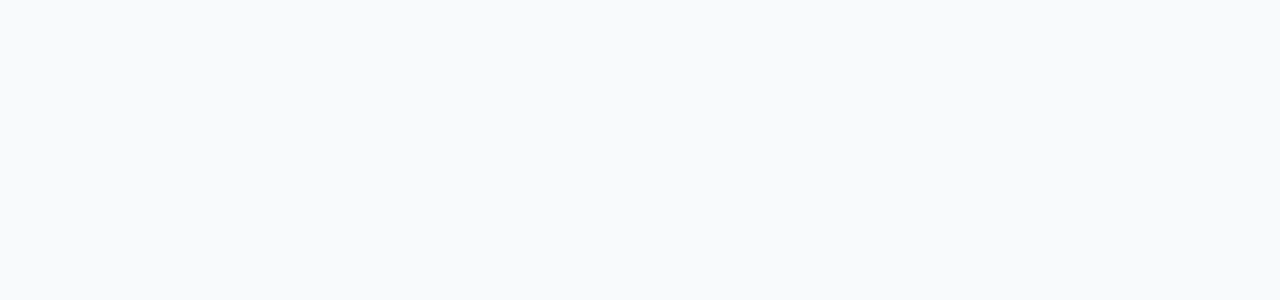
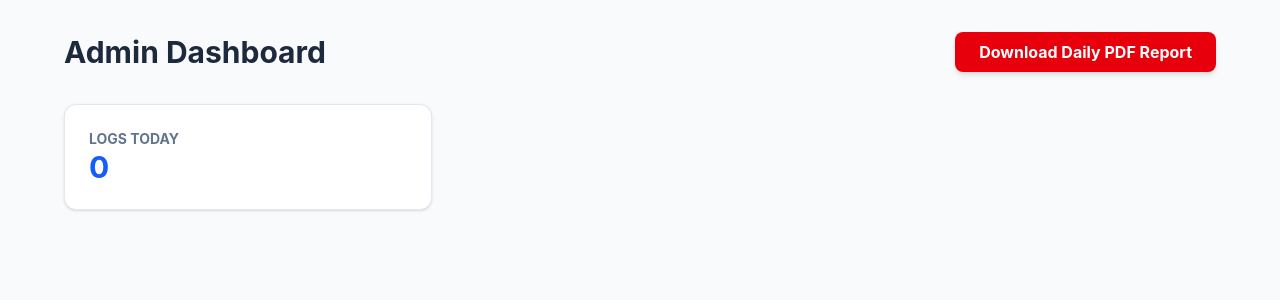
Before and after one commit to Abhineeth-23/project-tracker, a Vue app in the folder frontend/: page /admin in a window 1280 px wide. Before the commit this address had no page. Shown: the top 300 px of the page. Built offline with nearby package versions, Linux system fonts and the light colour scheme; no server answers.

Commit message:
Added the admin login

```diff
--- a/frontend/package.json
+++ b/frontend/package.json
@@ -10,6 +10,8 @@
   },
   "dependencies": {
     "@tailwindcss/vite": "^4.2.2",
+    "jspdf": "^4.2.1",
+    "jspdf-autotable": "^5.0.7",
     "pinia": "^3.0.4",
     "vue": "^3.5.30",
     "vue-router": "^4.6.4"
--- a/frontend/src/router/index.js
+++ b/frontend/src/router/index.js
@@ -2,13 +2,20 @@ import { createRouter, createWebHistory } from 'vue-router'
 import { useAuthStore } from '../stores/auth'
 import LoginView from '../views/LoginView.vue'
 import UserDashboardView from '../views/UserDashboardView.vue'
+import AdminDashboardView from '../views/AdminDashboardView.vue'
+
+
 
 const router = createRouter({
   history: createWebHistory(),
   routes: [
     { path: '/', redirect: '/login' },
     { path: '/login', component: LoginView },
-    { path: '/dashboard', component: UserDashboardView, meta: { requiresAuth: true } },
+    { path: '/dashboard', component: UserDashboardView, meta: { requiresAuth: true }},{
+  path: '/admin',
+  name: 'admin',
+  component: AdminDashboardView
+        } ,
     // Add Admin Dash later
   ]
 })
--- /dev/null
+++ b/frontend/src/views/AdminDashboardView.vue
@@ -0,0 +1,99 @@
+<template>
+  <div class="min-h-screen bg-slate-50 p-8">
+    <div class="max-w-6xl mx-auto">
+      <div class="flex justify-between items-center mb-8">
+        <h1 class="text-3xl font-bold text-slate-800">Admin Dashboard</h1>
+        <button @click="generatePDF" class="bg-red-600 hover:bg-red-700 text-white font-bold py-2 px-6 rounded-lg shadow-md transition-all">
+          Download Daily PDF Report
+        </button>
+      </div>
+
+      <div class="grid grid-cols-3 gap-6 mb-8">
+        <div class="bg-white p-6 rounded-xl shadow-sm border border-slate-200">
+          <h3 class="text-slate-500 text-sm font-bold uppercase">Logs Today</h3>
+          <p class="text-3xl font-bold text-blue-600">{{ todayLogs.length }}</p>
+        </div>
+      </div>
+
+      </div>
+  </div>
+</template>
+
+<script setup>
+import { ref, onMounted } from 'vue'
+import jsPDF from 'jspdf'
+import 'jspdf-autotable'
+
+const todayLogs = ref([])
+
+// Fetch all logs when the admin page loads
+onMounted(async () => {
+  try {
+    const res = await fetch(`${import.meta.env.VITE_API_BASE_URL}/logs`)
+    const data = await res.json()
+    // Filter for only today's logs
+    const today = new Date().toISOString().split('T')[0]
+    todayLogs.value = data.filter(log => log.date === today)
+  } catch (err) {
+    console.error("Failed to fetch logs", err)
+  }
+})
+
+const generatePDF = () => {
+  const doc = new jsPDF()
+  const todayDate = new Date().toLocaleDateString()
+
+  doc.setFontSize(18)
+  doc.text(`Project Daily Report - ${todayDate}`, 14, 22)
+
+  // 1. Hourly Presence Breakdown (Using Time Slots & Roll Numbers)
+  const TIME_SLOTS = {
+    1: "9:15 AM - 10:15 AM", 2: "10:15 AM - 11:15 AM",
+    3: "11:15 AM - 12:15 PM", 4: "1:00 PM - 2:00 PM",
+    5: "2:00 PM - 3:00 PM", 6: "3:00 PM - 4:00 PM"
+  }
+
+  // Group by hour
+  const hourlyData = { 1: [], 2: [], 3: [], 4: [], 5: [], 6: [] }
+  todayLogs.value.forEach(log => {
+    log.hours.forEach(hour => {
+      if (hourlyData[hour]) hourlyData[hour].push(log.rollNumber) // Using Roll Number instead of Name!
+    })
+  })
+
+  const presenceTable = Object.keys(hourlyData).map(hour => [
+    TIME_SLOTS[hour],
+    hourlyData[hour].join(', ') || 'None'
+  ])
+
+  doc.setFontSize(14)
+  doc.text("1. Hourly Presence Breakdown", 14, 35)
+  doc.autoTable({
+    startY: 40,
+    head: [['Time Slot', 'Roll Numbers Present']],
+    body: presenceTable,
+    theme: 'grid',
+    headStyles: { fillColor: [41, 128, 185] }
+  })
+
+  // 2. Team Progress Updates
+  const finalY = doc.lastAutoTable.finalY || 40
+  doc.text("2. Team Progress Updates", 14, finalY + 15)
+
+  const progressData = todayLogs.value.map(log => [
+    log.team,
+    log.rollNumber,
+    log.todayLog
+  ])
+
+  doc.autoTable({
+    startY: finalY + 20,
+    head: [['Team', 'Roll Number', 'Accomplished Today']],
+    body: progressData,
+    theme: 'grid',
+    headStyles: { fillColor: [39, 174, 96] }
+  })
+
+  doc.save(`Project_Report_${todayDate.replace(/\//g, '-')}.pdf`)
+}
+</script>
--- a/frontend/src/views/UserDashboardView.vue
+++ b/frontend/src/views/UserDashboardView.vue
@@ -31,13 +31,13 @@
               <label class="block text-xs font-bold text-slate-500 uppercase mb-3">Hours Present Today</label>
               <div class="flex flex-wrap gap-2">
                 <button
-                  v-for="hour in [1, 2, 3, 4, 5, 6]"
-                  :key="hour"
+                  v-for="slot in TIME_SLOTS"
+                  :key="slot.id"
                   type="button"
-                  @click="toggleHour(hour)"
-                  :class="['px-5 py-2.5 rounded-xl border text-sm font-medium transition-all', selectedHours.includes(hour) ? 'bg-blue-600 text-white border-blue-600' : 'bg-white border-slate-200 text-slate-600 hover:bg-blue-50']"
+                  @click="toggleHour(slot.id)"
+                  :class="['px-5 py-2.5 rounded-xl border text-sm font-medium transition-all', selectedHours.includes(slot.id) ? 'bg-blue-600 text-white border-blue-600' : 'bg-white border-slate-200 text-slate-600 hover:bg-blue-50']"
                 >
-                  Hour {{ hour }}
+                  {{ slot.label }}
                 </button>
               </div>
             </div>
@@ -70,6 +70,15 @@
 import { ref } from 'vue'
 import { useRouter } from 'vue-router'
 import { useAuthStore } from '../stores/auth'
+
+const TIME_SLOTS = [
+  { id: 1, label: "9:15 AM - 10:15 AM" },
+  { id: 2, label: "10:15 AM - 11:15 AM" },
+  { id: 3, label: "11:15 AM - 12:15 PM" },
+  { id: 4, label: "1:00 PM - 2:00 PM" },
+  { id: 5, label: "2:00 PM - 3:00 PM" },
+  { id: 6, label: "3:00 PM - 4:00 PM" }
+]
 
 const router = useRouter()
 const authStore = useAuthStore()
```
Also changed, not shown: 1 other file (tests, documents, lock files or other folders).
